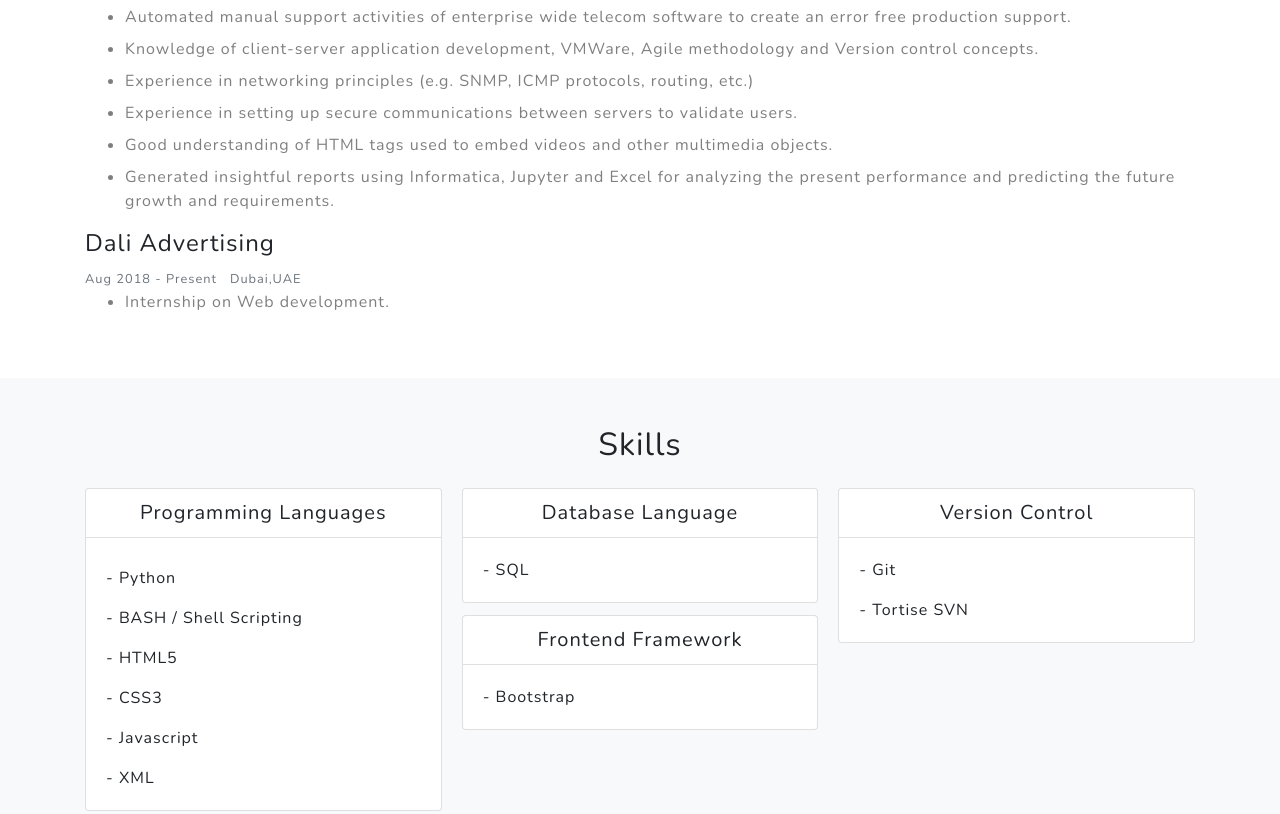
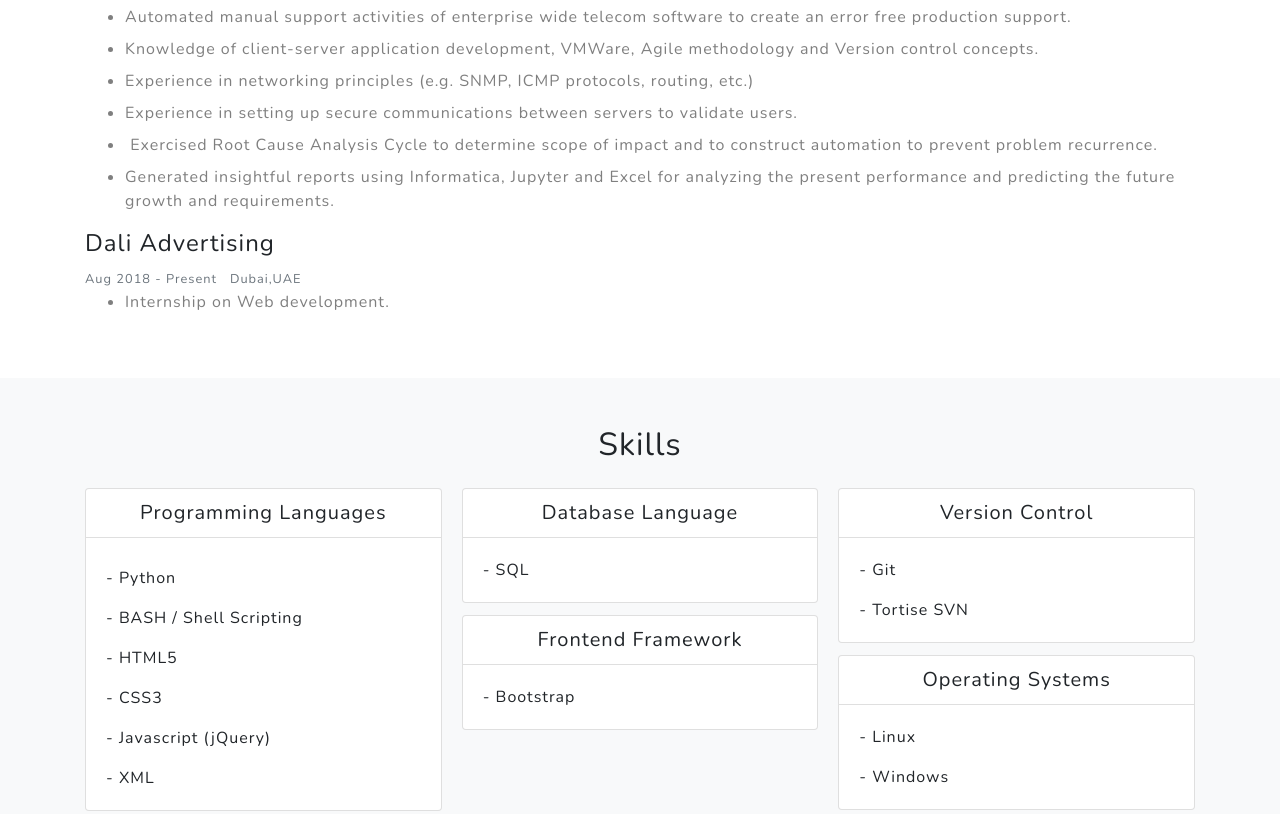
Before and after one commit to jasminjoy-S/jasminjoy-s.github.io, a plain HTML site: page index.html in a window 1280 px wide. Shown: the part 1022-1836 px from the top of the page. Drawn offline with nearby package versions, Linux system fonts and the light colour scheme.

Commit message:
Update index.html

```diff
--- a/index.html
+++ b/index.html
@@ -86,7 +86,7 @@
                   <p class="text-black-50 mb-0">­­Experience in setting up secure communications between servers to validate users.</p>
               </li>
               <li class="text-black-50 mb-2">
-                  <p class="text-black-50 mb-0">­­Good understanding of HTML tags used to embed videos and other multimedia objects.</p>
+                  <p class="text-black-50 mb-0">­­­	Exercised Root Cause Analysis Cycle to determine scope of impact and to construct automation to prevent problem recurrence.</p>
               </li>
               <li class="text-black-50 mb-2">
                   <p class="text-black-50 mb-0">­­Generated insightful reports using Informatica, Jupyter and Excel for analyzing the present performance and predicting the future growth and requirements.</p>
@@ -115,7 +115,7 @@
                     <p class="card-text">- BASH / Shell Scripting</p>
                     <p class="card-text">- HTML5</p>
                     <p class="card-text">- CSS3</p>
-                    <p class="card-text">- Javascript</p>
+                    <p class="card-text">- Javascript (jQuery)</p>
                     <p class="card-text">- XML</p>
                   </div>
              </div>
@@ -137,6 +137,13 @@
                  <div class="card-body">
                      <p class="card-text">- Git</p>
                      <p class="card-text">- Tortise SVN</p>
+                 </div>
+             </div>
+            <div class="card">
+                 <h5 class="card-header bg-transparent text-center">Operating Systems</h5>
+                 <div class="card-body">
+                     <p class="card-text">- Linux</p>
+                     <p class="card-text">- Windows</p>
                  </div>
              </div>
         </div>
```
